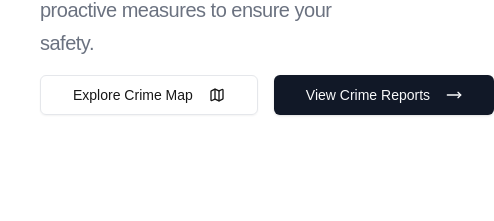
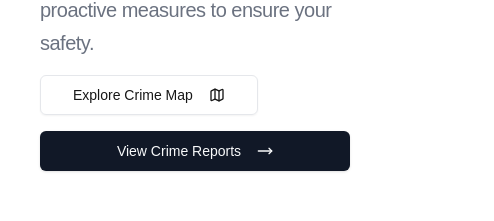
Before and after one commit to Billa05/Haven, a Next.js app: page / in a window 390 px wide. Shown: the part 380-601 px from the top of the page, 494 px wide, since content can reach past the window. Built offline with nearby package versions, Linux system fonts and the light colour scheme; no server answers.

Commit message:
fixed layout for mobile

```diff
--- a/src/components/Hero.jsx
+++ b/src/components/Hero.jsx
@@ -24,7 +24,7 @@
                   and take proactive measures to ensure your safety.
                 </p>
               </div>
-              <div className="flex flex-row gap-4">
+              <div className="flex gap-4 flex-col md:flex-row">
                 <Link href={"/map"}>
                   <Button size="lg" className="gap-4" variant="outline">
                     Explore Crime Map <Map className="w-4 h-4" />
```
